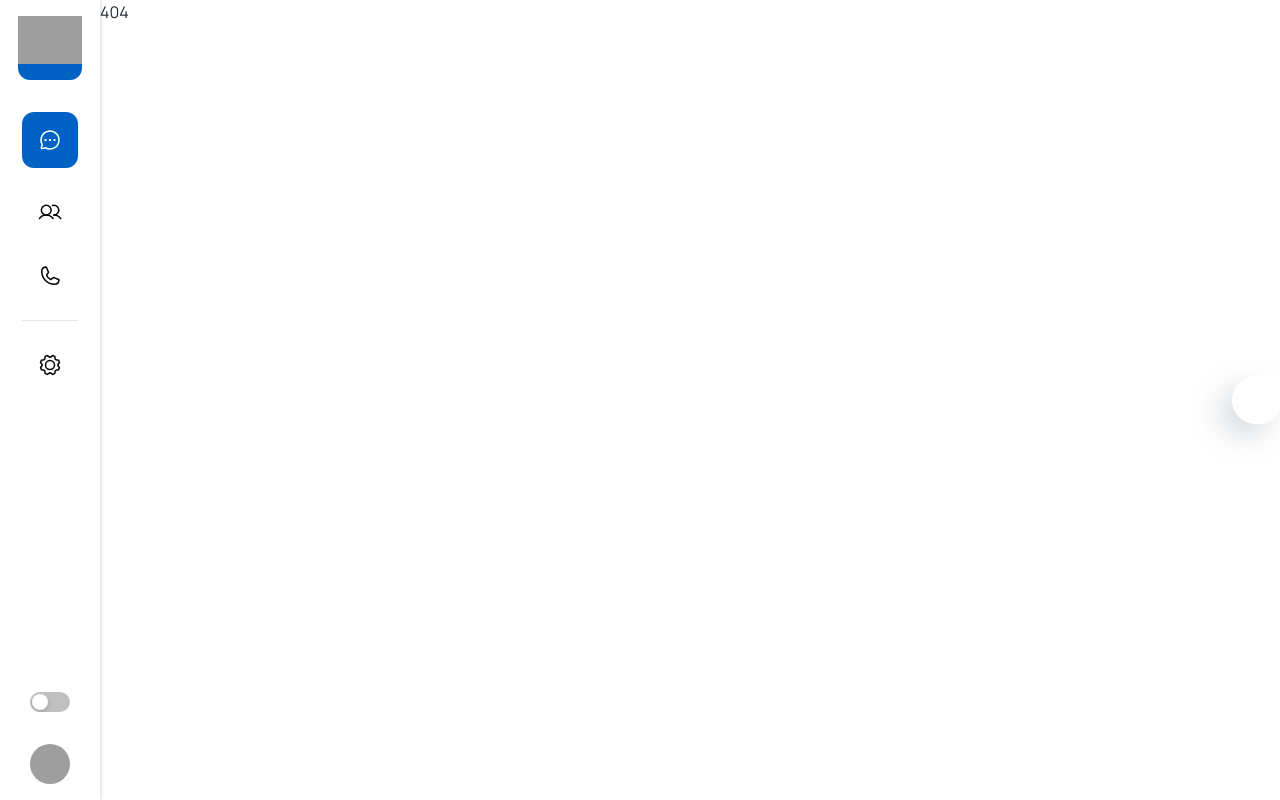
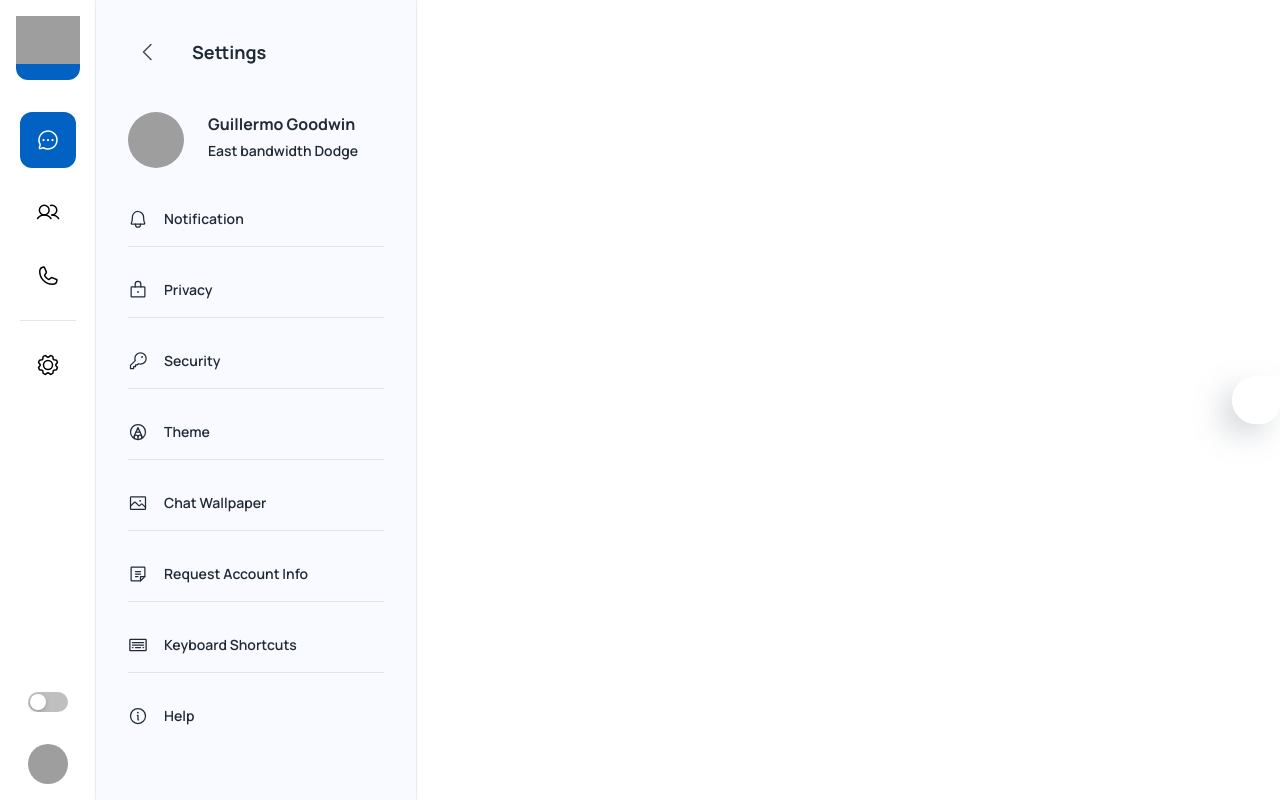
Before and after one commit to ShivamMishra828/Wassup_Chat_App, a React (Create React App) app in the folder client/: page /settings in a window 1280 px wide. Before the commit this address led to /404. Built offline with nearby package versions, Linux system fonts and the light colour scheme; grey boxes are pictures that could not be loaded; some icons are missing.

Commit message:
Added Settings Page and Implemented Keyboard Shortcuts Dialog

```diff
--- /dev/null
+++ b/client/src/data/shortcutslist.js
@@ -0,0 +1,94 @@
+const ShortcutsList = [
+  {
+    key: 0,
+    title: "Mark as unread",
+    combination: ["Ctrl", "Shift", "U"],
+  },
+  {
+    key: 1,
+    title: "Mute",
+    combination: ["Ctrl", "Shift", "M"],
+  },
+  {
+    key: 2,
+    title: "Archive chat",
+    combination: ["Ctrl", "Shift", "E"],
+  },
+  {
+    key: 3,
+    title: "Delete chat",
+    combination: ["Ctrl", "Shift", "D"],
+  },
+  {
+    key: 4,
+    title: "Pin chat",
+    combination: ["Ctrl", "Shift", "P"],
+  },
+  {
+    key: 5,
+    title: "Search",
+    combination: ["Ctrl", "F"],
+  },
+  {
+    key: 6,
+    title: "Search chat",
+    combination: ["Ctrl", "Shift", "F"],
+  },
+  {
+    key: 7,
+    title: "New chat",
+    combination: ["Ctrl", "N"],
+  },
+  {
+    key: 8,
+    title: "Next chat",
+    combination: ["Ctrl", "Tab"],
+  },
+  {
+    key: 9,
+    title: "Previous chat",
+    combination: ["Ctrl", "Shift", "Tab"],
+  },
+  {
+    key: 11,
+    title: "New Group ",
+    combination: ["Ctrl", "Shift", "N"],
+  },
+  {
+    key: 12,
+    title: "Profile & About",
+    combination: ["Ctrl", "P"],
+  },
+  {
+    key: 13,
+    title: "Increase speed of voice message",
+    combination: ["Ctrl", "."],
+  },
+  {
+    key: 14,
+    title: "Decrease speed of voice message",
+    combination: ["Ctrl  ", ","],
+  },
+  {
+    key: 15,
+    title: "Settings",
+    combination: ["Shift", ","],
+  },
+  {
+    key: 16,
+    title: "Emoji Panel",
+    combination: ["Ctrl", "E"],
+  },
+  {
+    key: 17,
+    title: "Settings",
+    combination: ["Ctrl ", "E"],
+  },
+  {
+    key: 18,
+    title: "Sticker Panel",
+    combination: ["Ctrl ", "S "],
+  },
+];
+
+export { ShortcutsList };
--- /dev/null
+++ b/client/src/pages/dashboard/Settings.js
@@ -0,0 +1,158 @@
+import React, { useState } from "react";
+import {
+  Avatar,
+  Box,
+  Divider,
+  IconButton,
+  Stack,
+  Typography,
+} from "@mui/material";
+import { useTheme } from "@mui/material/styles";
+import {
+  Bell,
+  CaretLeft,
+  Image,
+  Info,
+  Key,
+  Keyboard,
+  Lock,
+  Note,
+  PencilCircle,
+} from "phosphor-react";
+import { faker } from "@faker-js/faker";
+import Shortcuts from "../../sections/settings/Shortcuts";
+
+const Settings = () => {
+  const theme = useTheme();
+  const [openShortcuts, setOpenShortcuts] = useState(false);
+  const handleOpenShortcuts = () => {
+    setOpenShortcuts(true);
+  };
+  const handleCloseShortcuts = () => {
+    setOpenShortcuts(false);
+  };
+
+  const lists = [
+    {
+      key: 0,
+      icon: <Bell size={20} />,
+      title: "Notification",
+      onclick: () => {},
+    },
+    {
+      key: 1,
+      icon: <Lock size={20} />,
+      title: "Privacy",
+      onclick: () => {},
+    },
+    {
+      key: 2,
+      icon: <Key size={20} />,
+      title: "Security",
+      onclick: () => {},
+    },
+    {
+      key: 3,
+      icon: <PencilCircle size={20} />,
+      title: "Theme",
+      onclick: () => {},
+    },
+    {
+      key: 4,
+      icon: <Image size={20} />,
+      title: "Chat Wallpaper",
+      onclick: () => {},
+    },
+    {
+      key: 5,
+      icon: <Note size={20} />,
+      title: "Request Account Info",
+      onclick: () => {},
+    },
+    {
+      key: 6,
+      icon: <Keyboard size={20} />,
+      title: "Keyboard Shortcuts",
+      onclick: handleOpenShortcuts,
+    },
+    {
+      key: 7,
+      icon: <Info size={20} />,
+      title: "Help",
+      onclick: () => {},
+    },
+  ];
+
+  return (
+    <>
+      <Stack
+        direction={"row"}
+        sx={{
+          width: "100%",
+        }}
+      >
+        <Box
+          sx={{
+            overflowY: "auto",
+            height: "100vh",
+            width: 320,
+            backgroundColor:
+              theme.palette.mode === "light"
+                ? "#f8faff"
+                : theme.palette.background,
+            boxShadow: "0px 0px 2px rgba(0, 0, 0, 0.25)",
+          }}
+        >
+          <Stack p={4} spacing={5}>
+            <Stack direction={"row"} alignItems={"center"} spacing={3}>
+              <IconButton>
+                <CaretLeft size={24} color={"#4b4b4b"} />
+              </IconButton>
+              <Typography variant="h6">Settings</Typography>
+            </Stack>
+            <Stack direction={"row"} spacing={3}>
+              <Avatar
+                src={faker.image.avatar()}
+                alt={faker.name.fullName()}
+                sx={{
+                  height: 56,
+                  width: 56,
+                }}
+              />
+              <Stack spacing={0.5}>
+                <Typography variant="article">
+                  {faker.name.fullName()}
+                </Typography>
+                <Typography variant="body2">{faker.random.words()}</Typography>
+              </Stack>
+            </Stack>
+            <Stack spacing={4}>
+              {lists.map(({ key, icon, title, onclick }) => {
+                return (
+                  <Stack
+                    onClick={onclick}
+                    sx={{
+                      cursor: "pointer",
+                    }}
+                    spacing={2}
+                  >
+                    <Stack direction={"row"} spacing={2} alignItems={"center"}>
+                      {icon}
+                      <Typography variant="body2">{title}</Typography>
+                    </Stack>
+                    {key !== 7 && <Divider />}
+                  </Stack>
+                );
+              })}
+            </Stack>
+          </Stack>
+        </Box>
+      </Stack>
+      {openShortcuts && (
+        <Shortcuts open={openShortcuts} handleClose={handleCloseShortcuts} />
+      )}
+    </>
+  );
+};
+
+export default Settings;
--- a/client/src/routes/index.js
+++ b/client/src/routes/index.js
@@ -24,7 +24,7 @@
       children: [
         { element: <Navigate to={DEFAULT_PATH} replace />, index: true },
         { path: "app", element: <GeneralApp /> },
-
+        { path: "settings", element: <Settings /> },
         { path: "404", element: <Page404 /> },
         { path: "*", element: <Navigate to="/404" replace /> },
       ],
@@ -34,6 +34,9 @@
 }
 
 const GeneralApp = Loadable(
-  lazy(() => import("../pages/dashboard/GeneralApp")),
+  lazy(() => import("../pages/dashboard/GeneralApp"))
 );
+
+const Settings = Loadable(lazy(() => import("../pages/dashboard/Settings")));
+
 const Page404 = Loadable(lazy(() => import("../pages/Page404")));
--- /dev/null
+++ b/client/src/sections/settings/Shortcuts.js
@@ -0,0 +1,83 @@
+import { forwardRef } from "react";
+import {
+  Dialog,
+  Slide,
+  DialogTitle,
+  DialogContent,
+  Grid,
+  Stack,
+  Typography,
+  Button,
+  DialogActions,
+} from "@mui/material";
+import { ShortcutsList } from "../../data/shortcutslist";
+
+const Transition = forwardRef(function Transition(props, ref) {
+  return <Slide direction="up" ref={ref} {...props} />;
+});
+
+const Shortcuts = ({ open, handleClose }) => {
+  return (
+    <>
+      <Dialog
+        fullWidth
+        maxWidth="md"
+        open={open}
+        onClose={handleClose}
+        keepMounted
+        TransitionComponent={Transition}
+        tran
+        sx={{
+          p: 4,
+        }}
+      >
+        <DialogTitle>Keyboard Shortcuts</DialogTitle>
+        <DialogContent sx={{ mt: 4 }}>
+          <Grid
+            container
+            rowSpacing={1}
+            columnSpacing={{ xs: 1, sm: 2, md: 3 }}
+          >
+            {ShortcutsList.map(({ key, title, combination }) => (
+              <Grid item xs={6} key={key}>
+                <Stack
+                  direction={"row"}
+                  alignItems={"center"}
+                  justifyContent={"space-between"}
+                  spacing={3}
+                  sx={{
+                    width: "100%",
+                  }}
+                >
+                  <Typography variant="caption" sx={{ fontSize: 14 }}>
+                    {title}
+                  </Typography>
+                  <Stack direction={"row"} spacing={2}>
+                    {combination.map((el) => {
+                      return (
+                        <Button
+                          disabled
+                          variant="contained"
+                          sx={{ color: "#212121" }}
+                        >
+                          {el}
+                        </Button>
+                      );
+                    })}
+                  </Stack>
+                </Stack>
+              </Grid>
+            ))}
+          </Grid>
+        </DialogContent>
+        <DialogActions>
+          <Button variant="contained" onClick={handleClose}>
+            Ok
+          </Button>
+        </DialogActions>
+      </Dialog>
+    </>
+  );
+};
+
+export default Shortcuts;
```
